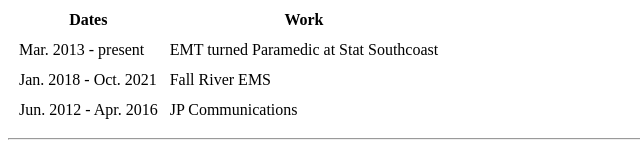
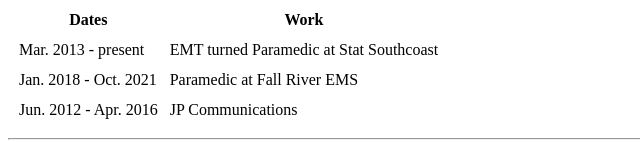
Before and after one commit to mannydearaujo/CV, a plain HTML site: page index.html in a window 1280 px wide. Shown: the part 658-800 px from the top of the page, 0-640 px from the left. Drawn offline with Linux system fonts and the light colour scheme.

Commit message:
Update index.html

```diff
--- a/index.html
+++ b/index.html
@@ -13,7 +13,7 @@
       <td><h1>Pablo Escobar</h1>
         I'm a Brazilian living in the USA. I enjoy my coffee in the morning, working out,
         meeting up with friends, <br>
-        sending memes and gifs,and doing all things that makes me blend in with my American friends!<br>
+        sending memes and gifs, and doing all things that makes me blend in with my American friends!<br>
         <br>
         <strong>#EpsteinDidntKillHimself</strong><br>
         <strong>#FreeMyBoyElChapo</strong><br>
@@ -64,7 +64,7 @@
   </tr>
   <tr>
     <td>Jan. 2018 - Oct. 2021</td>
-    <td>Fall River EMS</td>
+    <td>Paramedic at Fall River EMS</td>
   </tr>
     <tr>
       <td>Jun. 2012 - Apr. 2016</td>
```
